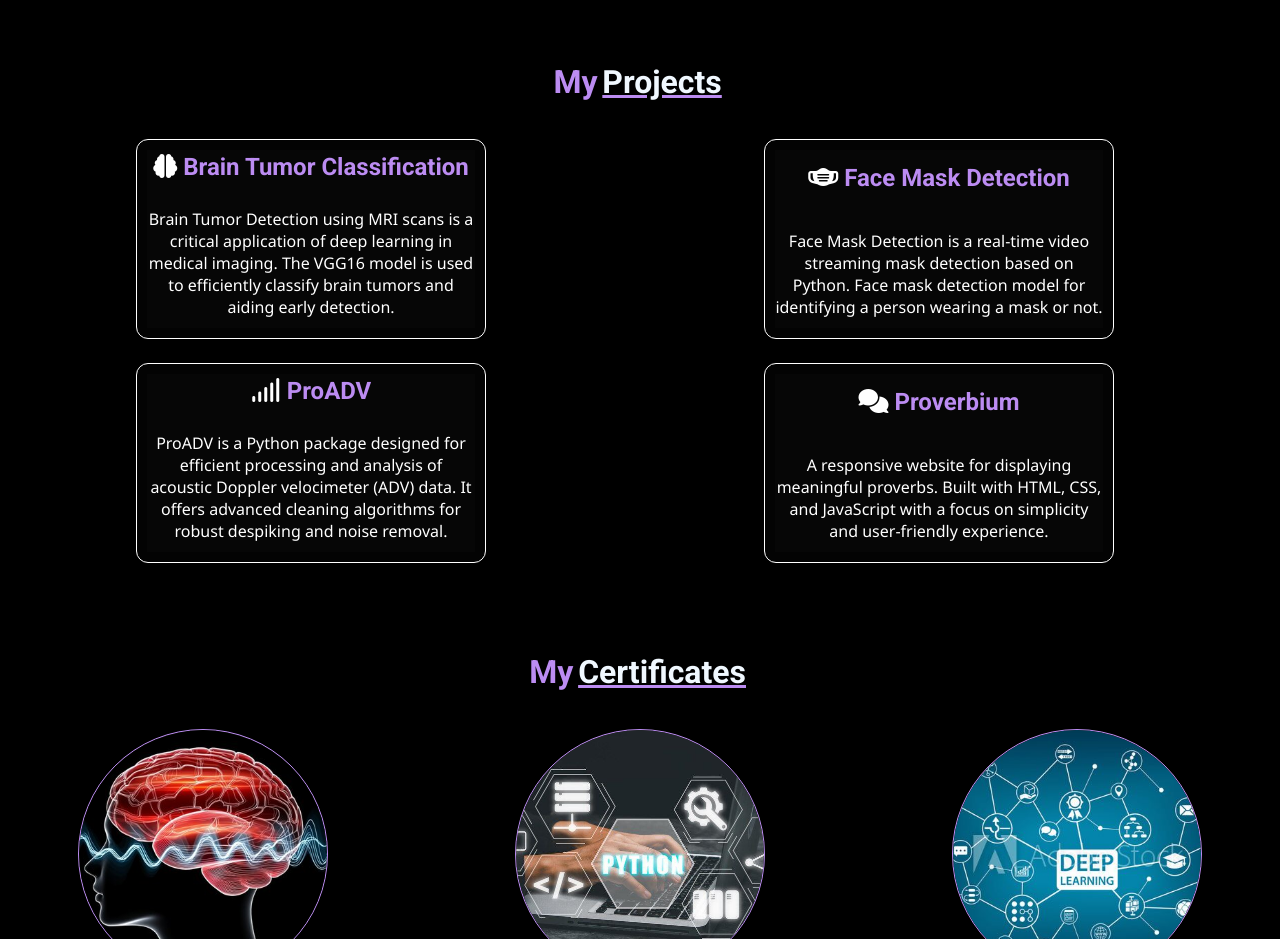
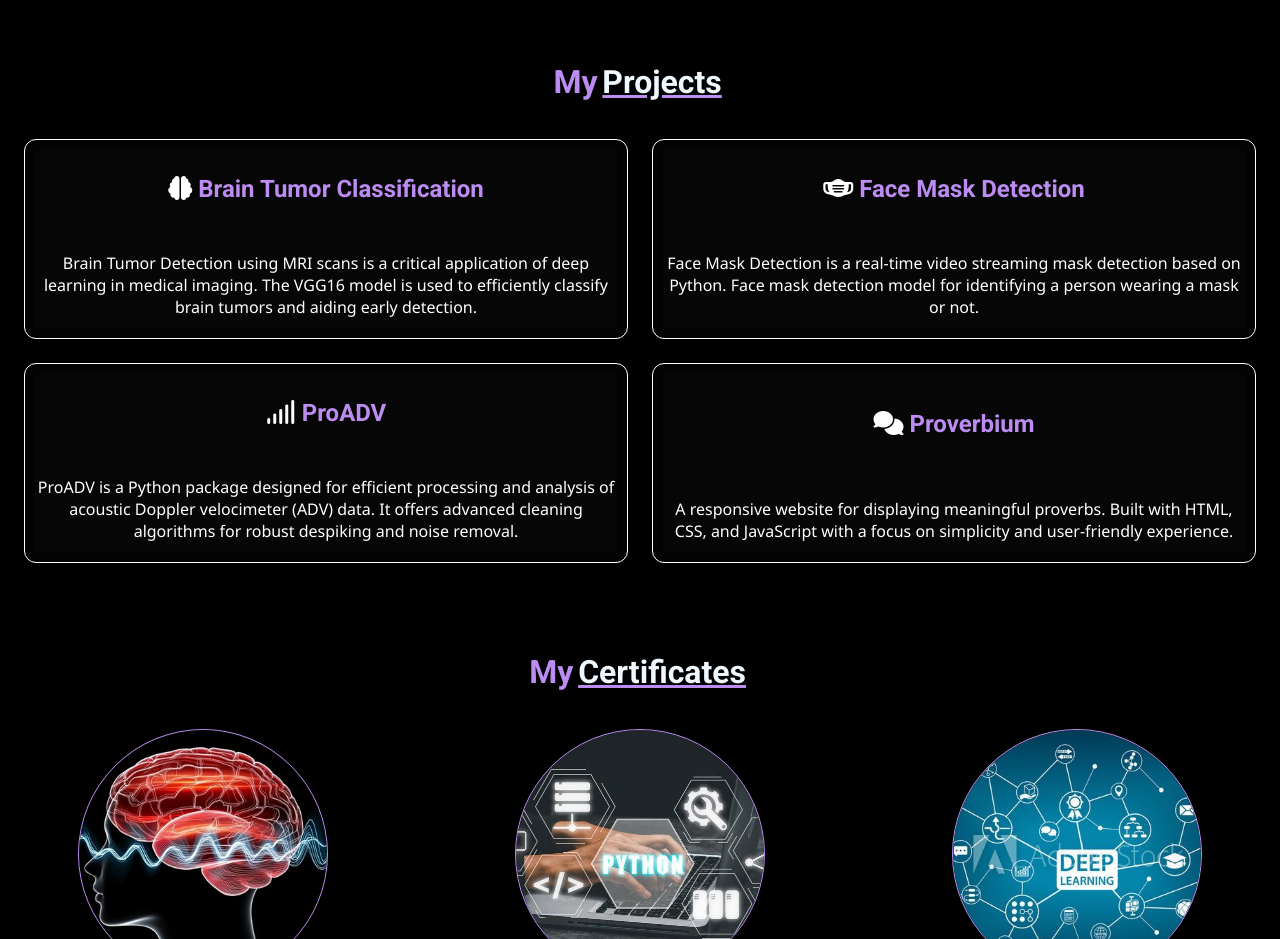
Before and after one commit to Parvaneh-Yaghoubi/Portfolio, a plain HTML site: page index.html in a window 1280 px wide. Shown: the part 1726-2665 px from the top of the page. Drawn offline with Linux system fonts and the light colour scheme; a web font is replaced by a local one.

Commit message:
update CSS file

```diff
--- a/css/style.css
+++ b/css/style.css
@@ -416,6 +416,8 @@ a {
     text-decoration: none;
     padding: 10px;
     margin-right: 30px;
+    margin-left: 30px;
+    width: 100%;
 }
 
 .project_card:hover {
```
